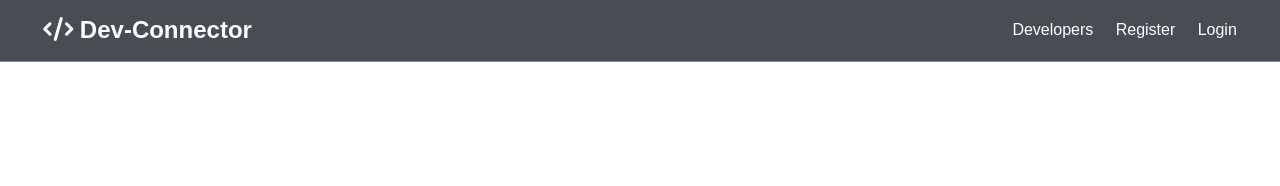
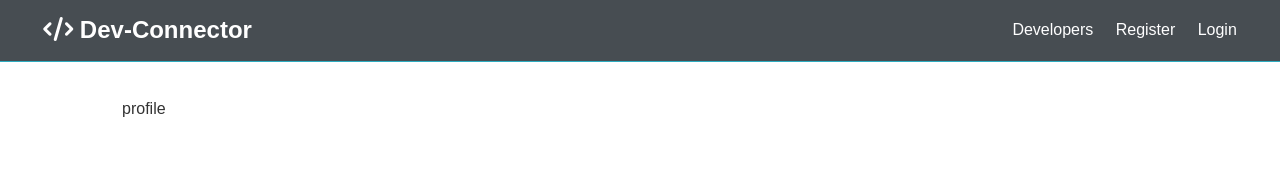
Before and after one commit to MarcinBalejko/Dev-Connector, a React (Create React App) app in the folder client/: page /profile/1 in a window 1280 px wide. Shown: the top 186 px of the page. Built offline with nearby package versions, Linux system fonts and the light colour scheme; no server answers.

Commit message:
:white_check_mark: Created Profile component

```diff
--- a/client/src/App.js
+++ b/client/src/App.js
@@ -11,6 +11,7 @@ import EditProfile from "./components/profile-forms/EditProfile";
 import AddExperience from "./components/profile-forms/AddExperience";
 import AddEducation from "./components/profile-forms/AddEducation";
 import Profiles from "./components/profiles/Profiles";
+import Profile from "./components/profile/Profile";
 import PrivateRoute from "./components/routing/PrivateRoute";
 // Redux
 import { Provider } from "react-redux";
@@ -41,6 +42,7 @@ const App = () => {
               <Route exact path="/register" component={Register} />
               <Route exact path="/login" component={Login} />
               <Route exact path="/profiles" component={Profiles} />
+              <Route exact path="/profile/:id" component={Profile} />
               <PrivateRoute exact path="/dashboard" component={Dashboard} />
               <PrivateRoute
                 exact
--- /dev/null
+++ b/client/src/components/profile/Profile.js
@@ -0,0 +1,31 @@
+import React, { Fragment, useEffect } from "react";
+import PropTypes from "prop-types";
+import { connect } from "react-redux";
+import Spinner from "../layout/Spinner";
+import { getProfileById } from "../../actions/profile";
+
+const Profile = ({
+  getProfileById,
+  profile: { profile, loading },
+  auth,
+  match
+}) => {
+  useEffect(() => {
+    getProfileById(match.params.id);
+  }, [getProfileById]);
+
+  return <div>profile</div>;
+};
+
+Profile.propTypes = {
+  getProfileById: PropTypes.func.isRequired,
+  profile: PropTypes.object.isRequired,
+  auth: PropTypes.object.isRequired
+};
+
+const mapStateToProps = state => ({
+  profile: state.profile,
+  auth: state.auth
+});
+
+export default connect(mapStateToProps, { getProfileById })(Profile);
```
